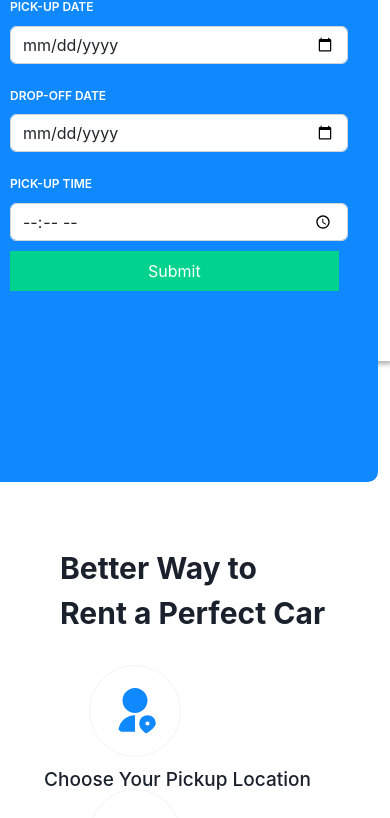
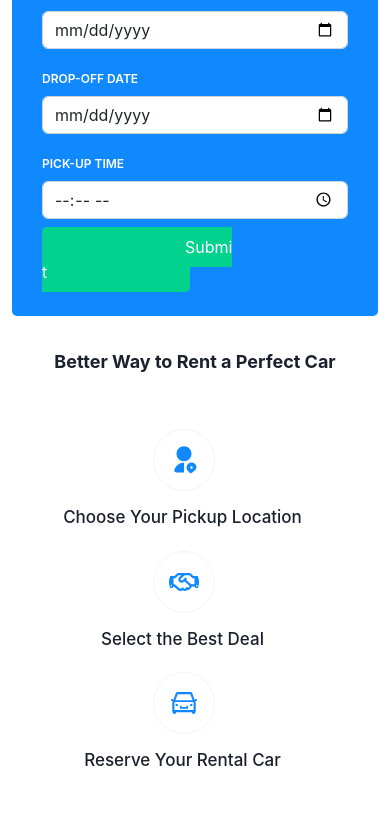
Before and after one commit to Yahckman1112/car-book, a React (Create React App) app: page / in a window 390 px wide. Shown: the part 1154-1972 px from the top of the page. Built offline with nearby package versions, Linux system fonts and the light colour scheme.

Commit message:
responsive of book module

```diff
--- a/src/index.scss
+++ b/src/index.scss
@@ -16,14 +16,10 @@ $primary-color:#fff;
 $frequent-color:#1089ff;
 
 @mixin responsive($breakpoint){
-    @if $breakpoint==phone{
+    @if $breakpoint==tab{
       @media screen and (max-width:430px) {@content }
     }
-    @If $breakpoint == tab{
+    @If $breakpoint == phone{
       @media screen and (max-width:768px) {@content }
     }
 }
-
-// html{
-//   font-size: 62.54%;
-// }
--- a/src/pages/homepage/book/book.jsx
+++ b/src/pages/homepage/book/book.jsx
@@ -40,17 +40,17 @@ function Book(props) {
 
               <div className={styles.car_logo}>
                 <div className="row">
-                  <div className={`col-12 col-lg-4 ${styles.logo}`}>
+                  <div className={`col-12 col-lg-4 col-md-4 ${styles.logo}`}>
                     <RiUserLocationFill className={`${styles.logos}`} />
                     <p className={styles.logo_text}>
                       Choose Your Pickup Location
                     </p>
                   </div>
-                  <div className={`col-12 col-lg-4 ${styles.logo}`}>
+                  <div className={`col-12 col-lg-4 col-md-4 ${styles.logo}`}>
                     <FaRegHandshake className={`${styles.logos}`} />
                     <p className={styles.logo_text}>Select the Best Deal</p>
                   </div>
-                  <div className={`col-12 col-lg-4 ${styles.logo}`}>
+                  <div className={`col-12 col-lg-4 col-md-4 ${styles.logo}`}>
                     <AiOutlineCar className={`${styles.logos}`} />
                     <p className={styles.logo_text}>Reserve Your Rental Car</p>
                   </div>
--- a/src/pages/homepage/book/book.module.scss
+++ b/src/pages/homepage/book/book.module.scss
@@ -4,7 +4,7 @@
   background-color: $primary-color;
   height: 70vh;
   margin-bottom: 10px;
-  box-shadow: 2px 3px 5px rgba(0, 0, 0, 0.327);
+//   box-shadow: 2px 3px 5px rgba(0, 0, 0, 0.327);
   margin-top: 80px;
   // z-index: 1;
   // line-height: 3;
@@ -23,22 +23,38 @@
   font-weight: 400;
   color: #999999;
 
+  @media screen and (max-width: 768px) {
+    height: auto;
+    border-radius: 5px;
+    line-height: 1.6;
+    width: 280px;
+  }
+  @media screen and (max-width: 430px) {
+   margin-left: 0px;
+    // width: 280px;
+    width: 100%;
+  }
+
 }
 
 .para1 {
   font-weight: bold;
   font-size: 1.6rem;
   color: $primary-color;
-
-  @include responsive(tab){
-    font-size: 1.5rem;
-  }
 }
 
 .btn {
   background: #01d28e !important;
   color: $primary-color;
   padding: 10px 138px;
+  border-radius: 5px;
+
+  @media screen and (max-width: 768px) {
+   padding: 10px 82px;
+  }
+  @media screen and (max-width: 439px) {
+   padding: 10px 143px;
+  }
 }
 
 // side 2
@@ -46,18 +62,35 @@
 .car {
   padding: 4em 3em;
 
+  @media screen and (max-width: 768px) {
+    padding: 2em 1.5em;
+  }
+
   &_para1 {
     font-size: 30px;
     font-weight: 700;
+    @media screen and (max-width: 768px) {
+      font-size: 20px;
+    }
+    @media screen and (max-width: 430px) {
+      font-size: 18px;
+
+      text-align: center;
+    }
   }
 }
 
 .car_logo {
   margin-top: 50px;
-  font-size: 10px;
   align-items: center;
+
+  @media screen and (max-width: 768px) {
+   margin-left: 10px;
   }
 
+
+
+}
 
 .logo_text {
   font-size: 19px;
@@ -65,6 +98,17 @@
   padding-top: 30px;
   text-align: center;
   margin-left: -35px !important;
+  @media screen and (max-width: 768px) {
+   font-size: 17px;
+//    font-weight: 500;
+//    margin-left: 0;
+
+  }
+  @media screen and (max-width: 430px) {
+   text-align: center;
+
+  }
+
 }
 
 .logos {
@@ -76,9 +120,23 @@
   border-radius: 50%;
   margin-right: 1300px;
   margin-left: 50px;
+  @media screen and (max-width: 768px) {
+    font-size: 30px !important;
+    outline-offset: 15px;
+    margin-left: 27px;
+    margin-right: 1800px;
+
+  }
+  @media screen and (max-width: 430px) {
+
+    margin-left:40%;
+    margin-top: 20px;
+    margin-right: 1800px;
+
+  }
 }
 
-.logo_btn{
+.logo_btn {
   font-size: 17px;
   font-weight: 500;
   background-color: $frequent-color;
@@ -89,5 +147,7 @@
   border-radius: 7px;
   text-align: center;
 
-
+  @media screen and (max-width: 768px) {
+   width: 350px;
   }
+}
```
Also changed, not shown: src/pages/homepage/banner/banner.module.scss (+20 -16 lines). Lines whose indentation alone changed are shown as unchanged.
